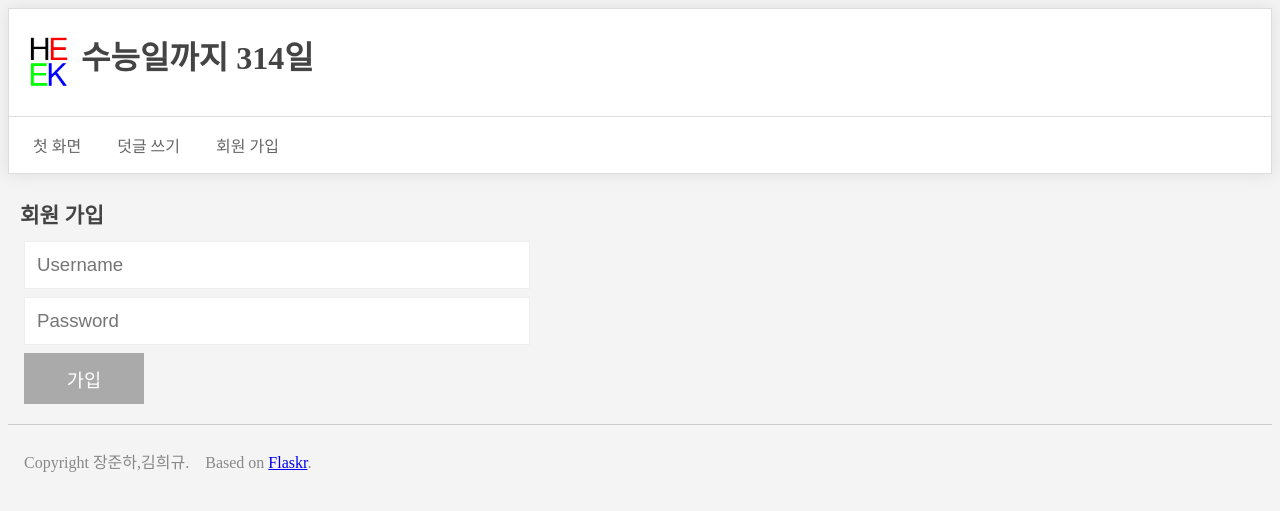
After one commit to jangjunha/simple-satcounter, a Flask app: page /signup in a window 1280 px wide. The commit adds this page. Shown: the top 511 px of the page. Run offline with Flask 2, Linux system fonts and the light colour scheme.

Commit message:
Add user model and add signup page

```diff
--- a/application.py
+++ b/application.py
@@ -1,5 +1,6 @@
 from flask import Flask, g, render_template, request, redirect, url_for
 from flask_sqlalchemy import SQLAlchemy
+from werkzeug.security import generate_password_hash
 from datetime import datetime
 
 
@@ -7,6 +8,12 @@ app = Flask(__name__)
 app.config['SQLALCHEMY_DATABASE_URI'] = 'sqlite:///test.db'
 app.config['SQLALCHEMY_ECHO'] = True
 db = SQLAlchemy(app)
+
+
+class User(db.Model):
+    id = db.Column(db.Integer, primary_key=True)
+    username = db.Column(db.String(80), unique=True, nullable=False)
+    password = db.Column(db.String(255), nullable=False)
 
 
 class Message(db.Model):
@@ -50,5 +57,21 @@ def post_comment():
     return redirect(url_for('index'))
 
 
+@app.route('/signup')
+def signup_form():
+    countdown = get_countdown()
+    return render_template('signup.html', countdown=countdown)
+
+
+@app.route('/signup', methods=['POST'])
+def signup():
+    user = User()
+    user.username = request.form['username']
+    user.password = generate_password_hash(request.form['password'])
+    db.session.add(user)
+    db.session.commit()
+    return redirect(url_for('index'))
+
+
 if __name__ == '__main__':
     app.run(debug=True)
--- a/static/style.css
+++ b/static/style.css
@@ -84,7 +84,7 @@ h3 {
     margin: 8px 0;
 }
 
-input[type=text], textarea {
+input[type=text], input[type=password], textarea {
     margin: 4px 16px;
     min-width: 480px;
     font-size: 14pt;
--- a/templates/layout.html
+++ b/templates/layout.html
@@ -14,6 +14,7 @@
             <ul>
                 <li><a href="{{ url_for('index') }}">첫 화면</a></li>
                 <li><a href="{{ url_for('new_comment') }}">덧글 쓰기</a></li>
+                <li><a href="{{ url_for('signup_form') }}">회원 가입</a></li>
             </ul>
         </nav>
     </div>
--- /dev/null
+++ b/templates/signup.html
@@ -0,0 +1,9 @@
+{% extends "layout.html" %}
+{% block content %}
+    <h3>회원 가입</h3>
+    <form action="{{ url_for('signup') }}" method="post">
+        <input type="text" name="username" placeholder="Username"><br>
+        <input type="password" name="password" placeholder="Password"><br>
+        <input type="submit" value="가입"><br>
+    </form>
+{% endblock %}
```
